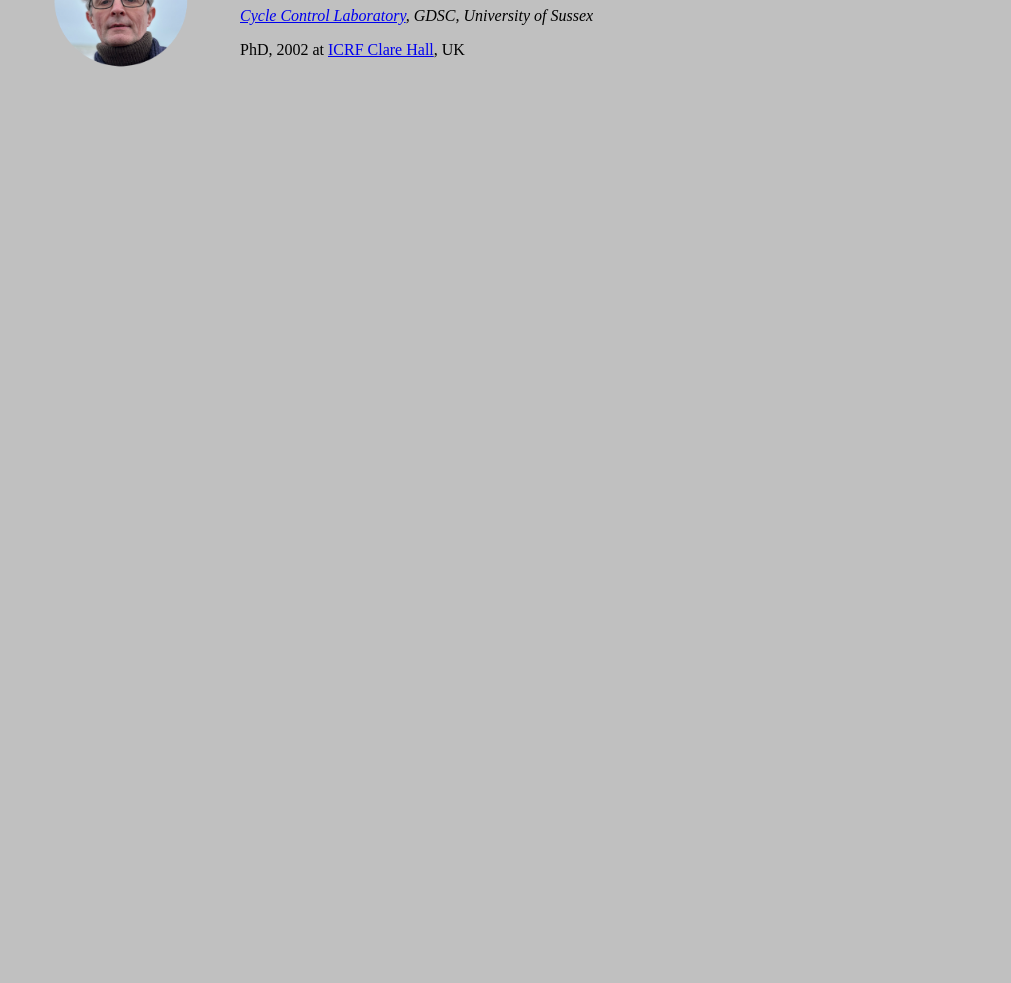
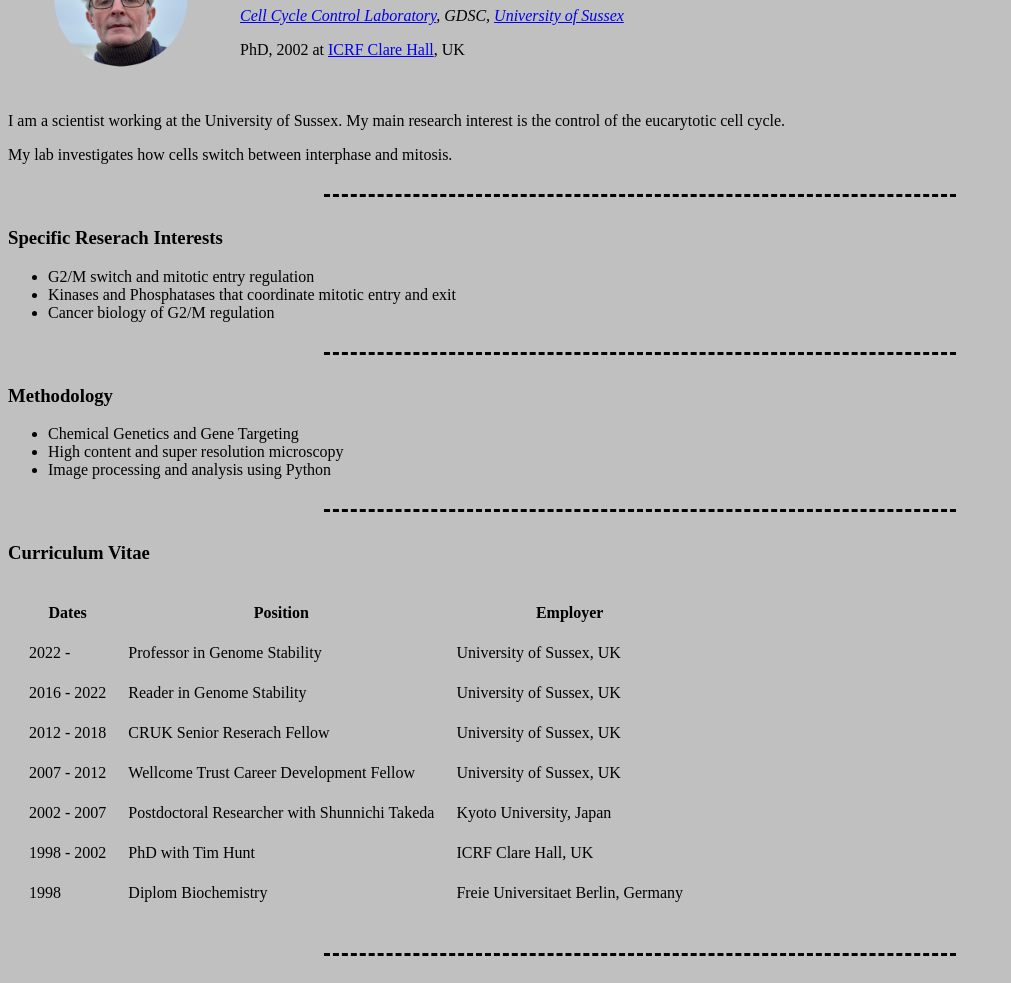
Before and after one commit to Helfrid/Helfrid.github.io, a plain HTML site: page index.html in a window 1280 px wide. Shown: the part 102-1085 px from the top of the page, without its empty margins (0-1011 px from the left). Before the commit the page ends 800 px from the top, so only its background shows below. Drawn offline with Linux system fonts and the light colour scheme.

Commit message:
finish first draft html page

```diff
--- /dev/null
+++ b/css/style.css
@@ -0,0 +1,10 @@
+body {background-color: silver}
+h1 {color:darkslateblue;}
+hr {
+    border-style: none;
+    border-top-style: dashed;
+    border-width: 3px;
+    width: 50%;
+    margin-top: 30px;
+    margin-bottom: 30px;
+}
--- a/index.html
+++ b/index.html
@@ -5,7 +5,7 @@
     <meta http-equiv="X-UA-Compatible" content="IE=edge">
     <meta name="viewport" content="width=device-width, initial-scale=1.0">
     <title>Helfrid Hochegger CV</title>
-    <link rel="stylesheet" href="style.css">
+    <link rel="stylesheet" href="css/style.css">
 </head>
 <body>
     <table cellspacing="20">
@@ -15,13 +15,96 @@
             </td>
             <td>
                 <h1>Helfrid Hochegger</h1>
-                <p><em><a href="http://www.sussex.ac.uk/lifesci/hocheggerlab/"> Cycle Control Laboratory</a>,
-                    GDSC, University of Sussex</em></p>
+                <p><em><a href="http://www.sussex.ac.uk/lifesci/hocheggerlab/"> Cell Cycle Control Laboratory</a>,
+                    GDSC, <a href="https://www.sussex.ac.uk"> University of Sussex</a></em></p>
                 <p> PhD, 2002 at <a href="https://www.crick.ac.uk/about-us/our-history/our-founders/our-founding-institutes">
                                 ICRF Clare Hall</a>, UK</p>
             </td>
         </tr>
 
     </table >
-</body>
-</html>
+    <p>I am a scientist working at the University of Sussex. My main research interest
+        is the control of the eucarytotic cell cycle.
+    </p>
+    <p>
+        My lab investigates how cells switch between interphase and mitosis.
+    </p>
+    <hr>
+        <h3>Specific Reserach Interests</h3>
+            <ul cellspacing=20>
+                <li>G2/M switch and mitotic entry regulation</li>
+                <li>Kinases and Phosphatases that coordinate mitotic entry and exit</li>
+                <li>Cancer biology of G2/M regulation</li>
+            </ul>
+    <hr>
+        <h3>Methodology</h3>
+            <ul>
+                <li>Chemical Genetics and Gene Targeting</li>
+                <li>High content and super resolution microscopy</li>
+                <li>Image processing and analysis using Python</li>
+            </ul>
+    <hr>
+    <h3>Curriculum Vitae</h3>
+<table cellspacing=20>
+    <thead>
+    <tr>
+        <th>Dates</th>
+        <th>Position</th>
+        <th>Employer</th>
+    </tr>
+    </thead>
+    <tbody>
+    <tr>
+        <td>2022 - </td>
+        <td>Professor in Genome Stability</td>
+        <td>University of Sussex, UK</td>
+    </tr>
+    <tr>
+        <td>2016 - 2022</td>
+        <td>Reader in Genome Stability</td>
+        <td>University of Sussex, UK</td>
+    </tr>
+    <tr>
+        <td>2012 - 2018</td>
+        <td>CRUK Senior Reserach Fellow</td>
+        <td>University of Sussex, UK</td>
+    </tr>
+    <tr>
+        <td>2007 - 2012</td>
+        <td>Wellcome Trust Career Development Fellow</td>
+        <td>University of Sussex, UK</td>
+    </tr>
+    <tr>
+        <td>2002 - 2007</td>
+        <td>Postdoctoral Researcher with Shunnichi Takeda</td>
+        <td>Kyoto University, Japan</td>
+    </tr>
+    <tr>
+        <td>1998 - 2002</td>
+        <td>PhD with Tim Hunt</td>
+        <td>ICRF Clare Hall, UK</td>
+    </tr>
+    <tr>
+        <td>1998</td>
+        <td>Diplom Biochemistry</td>
+        <td>Freie Universitaet Berlin, Germany</td>
+    </tr>
+    </tbody>
+
+</table>
+ <hr>
+
+
+ <h3>Publications</h3>
+ <p><a href="https://scholar.google.com/citations?user=Z-WmjVsAAAAJ&hl=en"> Google Scholar Profile</a></p>
+ <p><a href="https://orcid.org/0000-0001-8366-6198"> Orchid Profile</a></p>
+ <p><a href="https://www.researchgate.net/profile/Helfrid-Hochegger"> Reserach Gate</a></p>
+
+ <p>Recent key papers</p>
+ <ul>
+    <li>Simon Gemble, René Wardenaar, Kristina Keuper , Nishit Srivastava, Maddalena Nano, Anne-Sophie Macé, Andréa E Tijhuis , Sara Vanessa Bernhard, Diana C J Spierings, Anthony Simon, Oumou Goundiam, Helfrid Hochegger , Matthieu Piel , Floris Foijer , Zuzana Storchová , Renata Basto (2022) Genetic instability from a single S phase after whole-genome duplication. Nature, 604(7904):146-151</li>
+    <li>Stiff T, Echegaray-Iturra FR, Pink HJ, Herbert A, Reyes-Aldasoro CC & Hochegger H (2020) Prophase-Specific Perinuclear Actin Coordinates Centrosome Separation and Positioning to Ensure Accurate Chromosome Segregation. Cell Rep. 31: 107681 </li>
+    <li>Hégarat N, Crncec A, Suarez Peredo Rodriguez MF, Echegaray Iturra F, Gu Y, Busby O, Lang PF, Barr AR, Bakal C, Kanemaki MT, Lamond AI, Novák B, Ly T & Hochegger H (2020) Cyclin A triggers Mitosis either via the Greatwall kinase pathway or Cyclin B. EMBO J. 61: e104419 </li>
+    <li>Rata S, Rodriguez MFSP, Joseph S, Peter N, Iturra FE, Yang F, Madzvamuse A, Ruppert JG, Samejima K, Platani M, Alvarez-Fernández M, Malumbres M, Earnshaw WC, Novák B & Hochegger H (2018) Two Interlinked Bistable Switches Govern Mitotic Control in Mammalian Cells. Curr. Biol.28(23): 3824–3832.e6 (Highlighted by Goldberg ML, Curr. Biol.28(23):1342-1345.e6)</li>
+    <li>Lemmens B, Hégarat N, Akopyan K, Sala-Gaston J, Bartek J, Hochegger H* & Lindqvist A (2018) DNA Replication Determines Timing of Mitosis by Restricting CDK1 and PLK1 Activation. Molecular Cell 71:117–128.e3 (*joint corresponding author)</li>
+ </ul>
--- a/style.css
+++ /dev/null
@@ -1 +0,0 @@
-body {background-color: silver}
```
Also changed, not shown: 1 other file.
